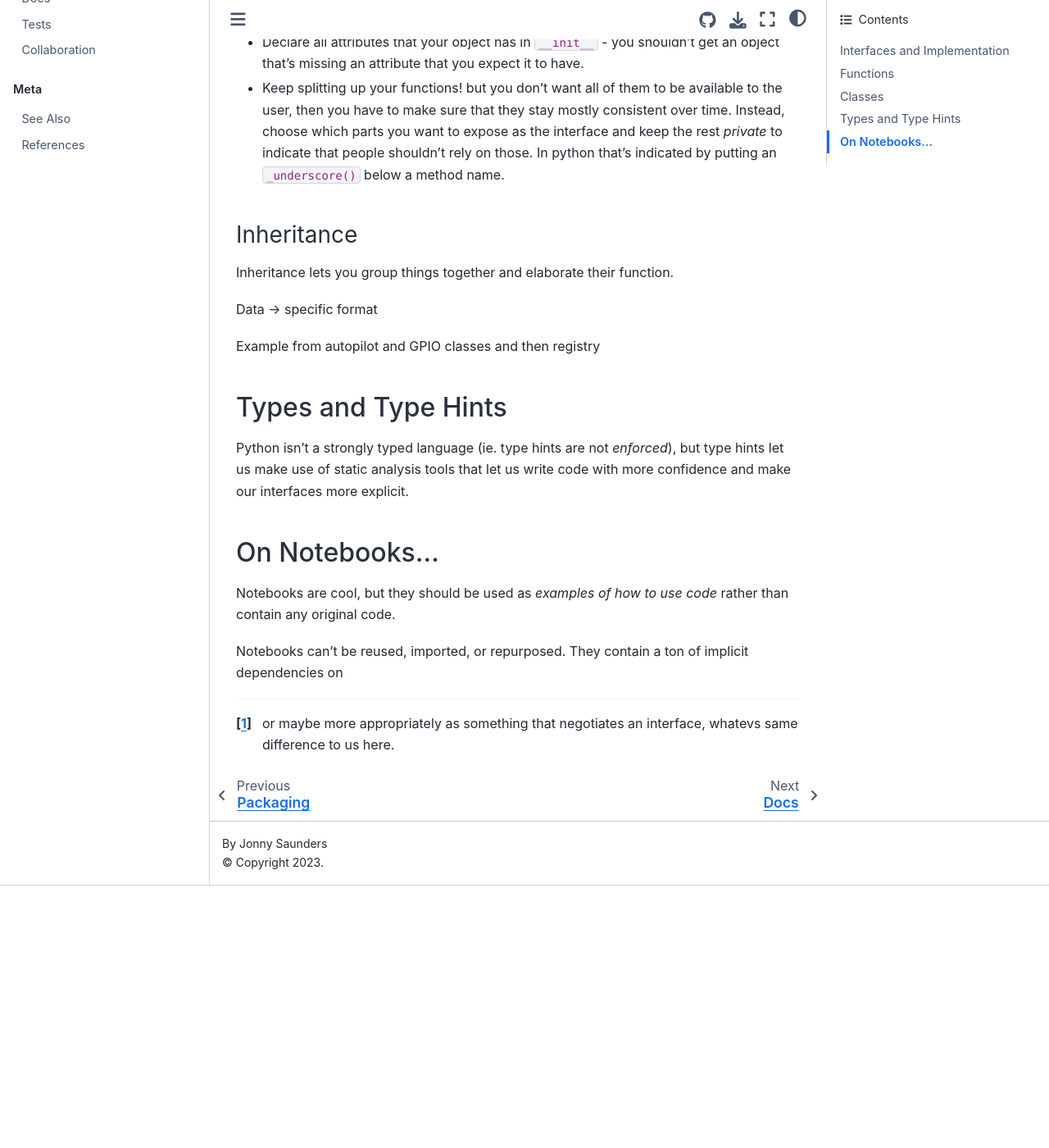
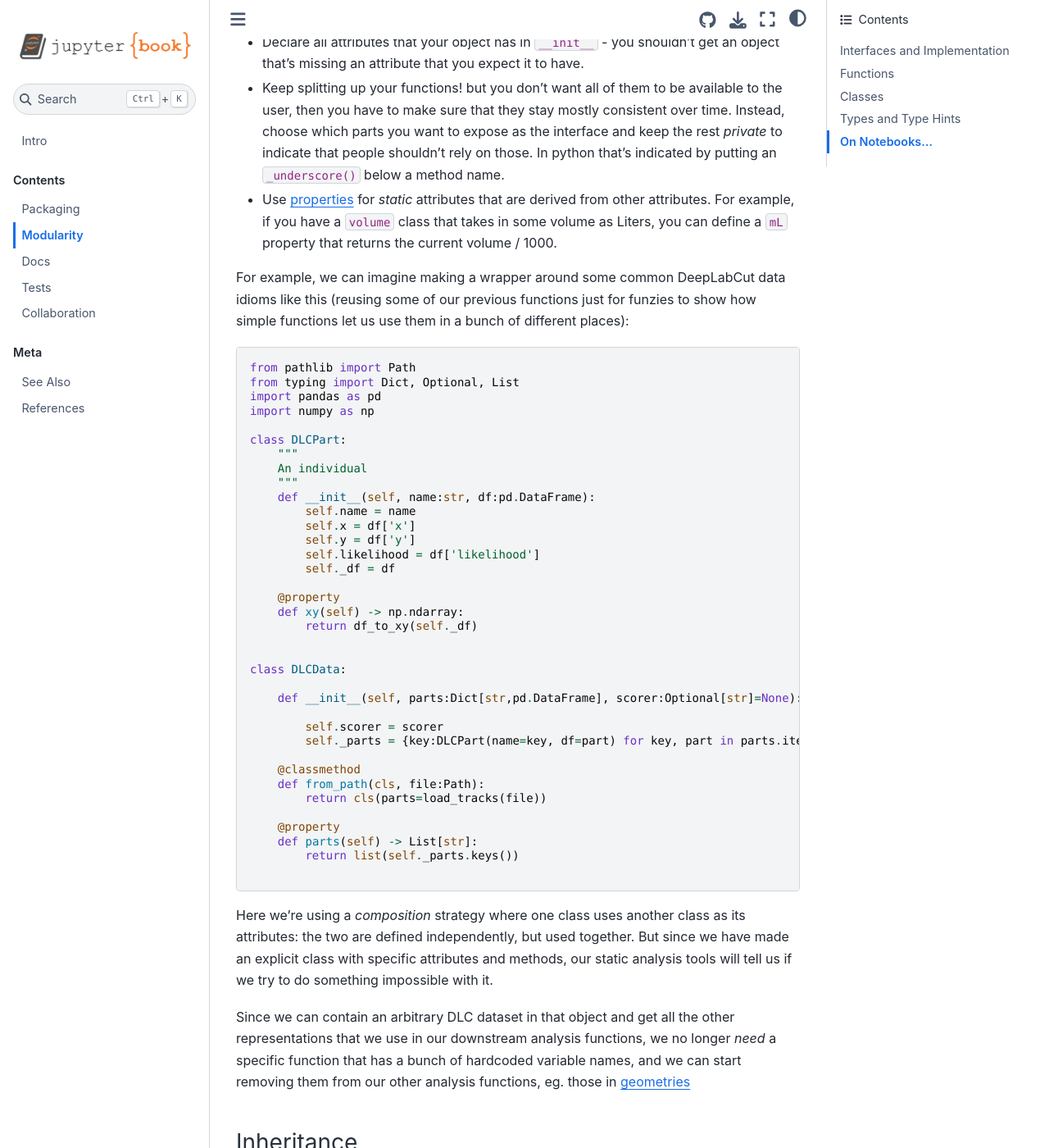
Before and after one commit to sneakers-the-rat/lab-programming-workshop, a Jupyter Book: the page built from docs/modularity.md, in a window 1280 px wide and 1400 px high, scrolled down 7497 px. Shown: the whole window at 82% size. Built offline with Jupyter Book 1.0.4 settings and Sphinx 7.4.7 and the Sphinx Book theme 1.1.4, drawn with Linux system fonts in a browser that asks for light colours; before the commit the page ends 8577 px from its top, so only the background shows below that; some of the changed text lies outside the part shown.

Commit message:
add package

````diff
--- a/docs/modularity.md
+++ b/docs/modularity.md
@@ -302,12 +302,12 @@
 ## Classes
 
 There's still plenty of implicitness in the above functions: we specify in our type hints that
-we take a pandas DataFrame, andf then in the docstring describe what it should consist of, but
+we take a pandas DataFrame, and then in the docstring describe what it should consist of, but
 we can do better! We can, make a specific class that represents our deeplabcut coordinates!
 
 Classes let us encapsulate related sets of variables (attributes) and functions (methods).
 
-Basic patterns
+A few more basic principles:
 
 * Declare all attributes that your object has in `__init__` - you shouldn't get an object that's missing an attribute that
   you expect it to have.
@@ -315,6 +315,61 @@
   then you have to make sure that they stay mostly consistent over time. Instead, choose which parts
   you want to expose as the interface and keep the rest *private* to indicate that people shouldn't rely
   on those. In python that's indicated by putting an `_underscore()` below a method name.
+* Use [properties](https://docs.python.org/3/library/functions.html?highlight=property#property) for *static* attributes
+  that are derived from other attributes. For example, if you have a `volume` class that takes in some volume as Liters,
+  you can define a `mL` property that returns the current volume / 1000.
+
+For example, we can imagine making a wrapper around some common DeepLabCut data idioms like this
+(reusing some of our previous functions just for funzies to show how simple functions let us use them in
+a bunch of different places):
+
+```python
+from pathlib import Path
+from typing import Dict, Optional, List
+import pandas as pd
+import numpy as np
+
+class DLCPart:
+    """
+    An individual
+    """
+    def __init__(self, name:str, df:pd.DataFrame):
+        self.name = name
+        self.x = df['x']
+        self.y = df['y']
+        self.likelihood = df['likelihood']
+        self._df = df
+
+    @property
+    def xy(self) -> np.ndarray:
+        return df_to_xy(self._df)
+
+
+class DLCData:
+
+    def __init__(self, parts:Dict[str,pd.DataFrame], scorer:Optional[str]=None):
+
+        self.scorer = scorer
+        self._parts = {key:DLCPart(name=key, df=part) for key, part in parts.items()}
+
+    @classmethod
+    def from_path(cls, file:Path):
+        return cls(parts=load_tracks(file))
+
+    @property
+    def parts(self) -> List[str]:
+        return list(self._parts.keys())
+
+```
+
+Here we're using a *composition* strategy where one class uses another class as its attributes: the two are defined
+independently, but used together. But since we have made an explicit class with specific attributes and methods,
+our static analysis tools will tell us if we try to do something impossible with it.
+
+Since we can contain an arbitrary DLC dataset in that object and get all the other representations that
+we use in our downstream analysis functions, we no longer *need* a specific function that has a bunch of
+hardcoded variable names, and we can start removing them from our other analysis functions, eg. those in
+[geometries](https://github.com/wehr-lab/Prey_Capture_Python/blob/main/prey_capture_python/analysis/geometries.py)
 
 
 ### Inheritance
@@ -325,12 +380,15 @@
 
 Example from autopilot and GPIO classes and then registry
 
+abstract base classes
+
 ## Types and Type Hints
 
 Python isn't a strongly typed language (ie. type hints are not *enforced*), but type hints let us make use of static
 analysis tools that let us write code with more confidence and make our interfaces more explicit.
 
-
+Say we do want to make a specific class for our prey capture data, maybe for the purpose of sharing it, or
+maybe there is some analysis function that is truly unique to prey capture! who knows?
 
 ## On Notebooks...
 
````
Also changed, not shown: docs/tests.md (+7 -1 lines), 1 other file.
